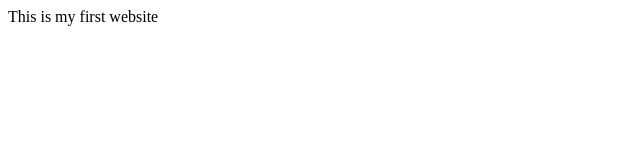
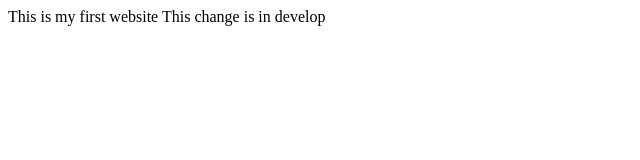
Before and after one commit to Lucky-786/githubtutorial, a plain HTML site: page index.html in a window 1280 px wide. Shown: the whole page, without its empty margins (0-640 px from the left). Drawn offline with Linux system fonts and the light colour scheme.

Commit message:
this change is in develop

```diff
--- a/index.html
+++ b/index.html
@@ -8,5 +8,6 @@
 </head>
 <body>
     <p1>This is my first website</p1>
+    <p2> This change is in develop</p2>
 </body>
 </html>
```
